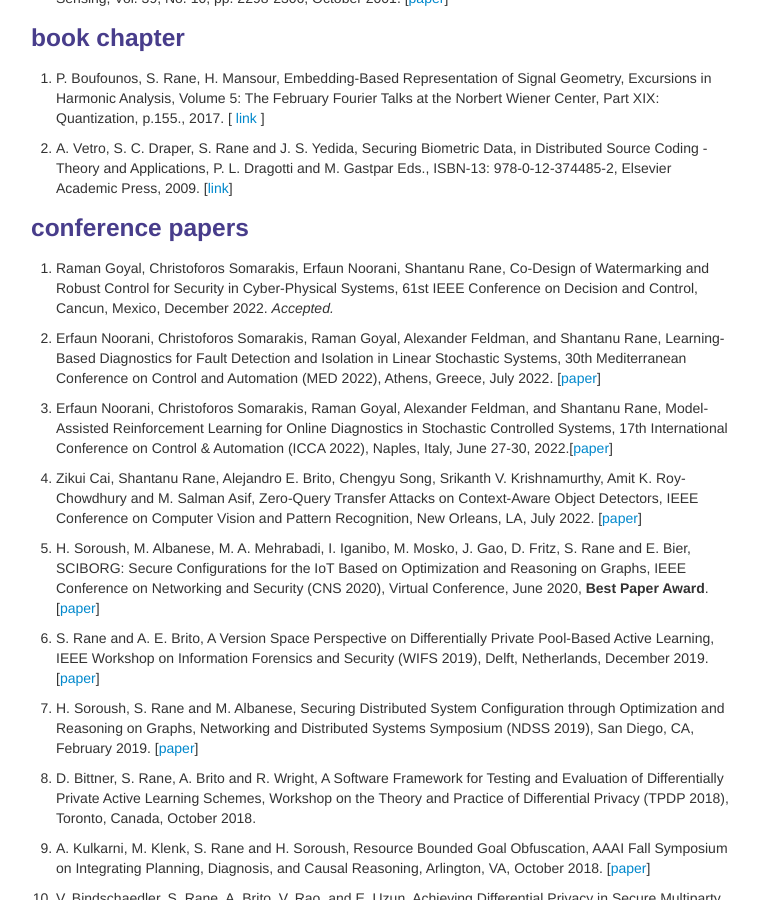
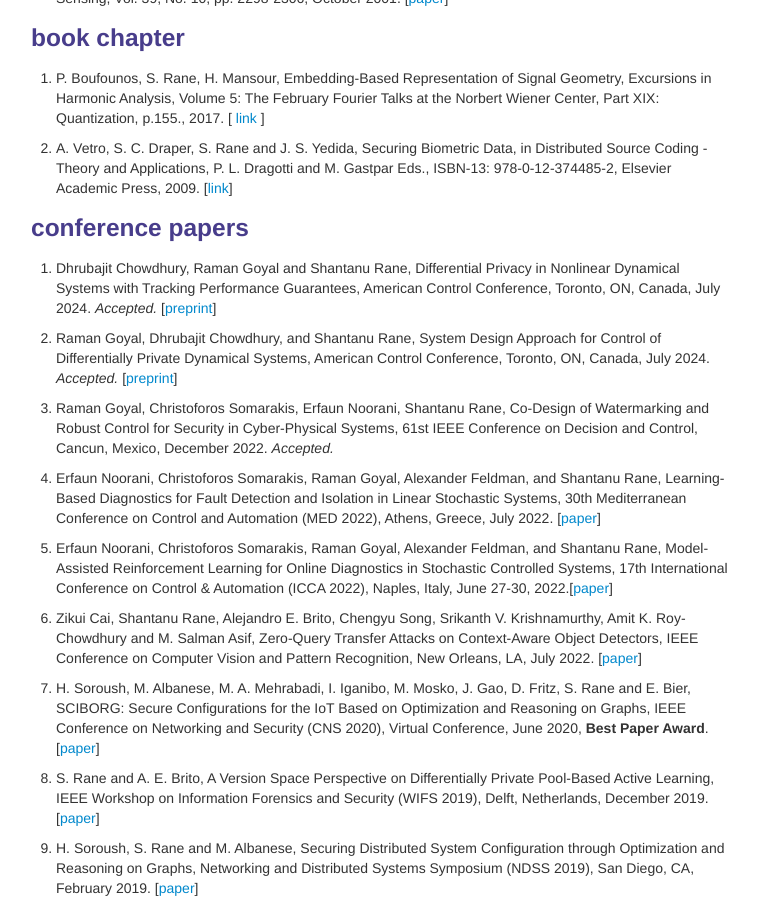
Before and after one commit to shantanudrane/shantanudrane.github.io, a Jekyll site: the page built from pages/pubs.md, in a window 1280 px wide and 900 px high, scrolled down 1186 px. Shown: the whole window, without its empty margins (259-1018 px from the left). Built offline with Jekyll 4.4.1, drawn with Linux system fonts in a browser that asks for light colours.

Commit message:
Updated ACC 2024 publications

```diff
--- a/pages/pubs.md
+++ b/pages/pubs.md
@@ -49,6 +49,11 @@ description: Shantanu Rane's publications
 
 ### <a name="conferences"></a>conference papers
 <ol>
+
+<li><p>Dhrubajit Chowdhury, Raman Goyal and Shantanu Rane, Differential Privacy in Nonlinear Dynamical Systems with Tracking Performance Guarantees, American Control Conference, Toronto, ON, Canada, July 2024. <i>Accepted.</i> [<a href = "https://arxiv.org/abs/2403.08181">preprint</a>]</p></li>
+
+<li><p>Raman Goyal, Dhrubajit Chowdhury, and Shantanu Rane, System Design Approach for Control of Differentially Private Dynamical Systems, American Control Conference, Toronto, ON, Canada, July 2024. <i>Accepted.</i> [<a href = "https://arxiv.org/abs/2403.08065">preprint</a>]</p></li>
+
 <li><p>Raman Goyal, Christoforos Somarakis, Erfaun Noorani, Shantanu Rane, Co-Design of Watermarking and Robust Control for Security in Cyber-Physical Systems, 61st IEEE Conference on Decision and Control, Cancun, Mexico, December 2022. <i>Accepted.</i></p></li>
 
 <li><p>Erfaun Noorani, Christoforos Somarakis, Raman Goyal, Alexander Feldman, and Shantanu Rane, Learning-Based Diagnostics for Fault Detection and Isolation in Linear Stochastic Systems, 30th Mediterranean Conference on Control and Automation (MED 2022), Athens, Greece, July 2022. [<a href = "../assets/docs/noorani22med.pdf">paper</a>]</p></li>
```
